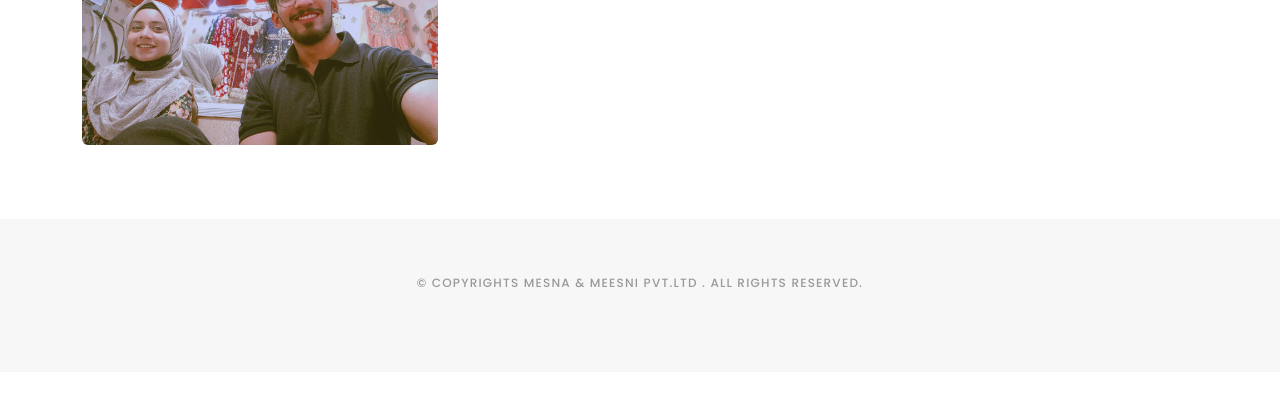
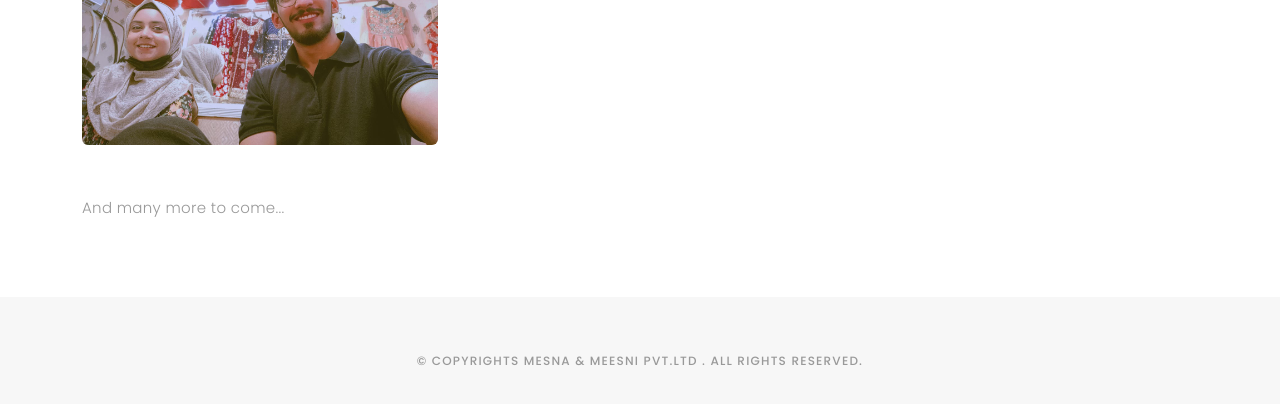
Before and after one commit to SameerTanveer/SAMRAB, a plain HTML site: page Memories.html in a window 1280 px wide. Shown: the part 2960-3364 px from the top of the page. Before the commit the page ends 3332 px from the top, so only its background shows below. Drawn offline with nearby package versions, Linux system fonts and the light colour scheme; a web font is replaced by a local one.

Commit message:
manymore

```diff
--- a/Memories.html
+++ b/Memories.html
@@ -229,6 +229,7 @@
             </div> -->
           </div>
           <!-- Gallery -->
+          <p>And many more to come...</p>
         </div>
       </div>
       <!-- End Portfolio Section -->
```
